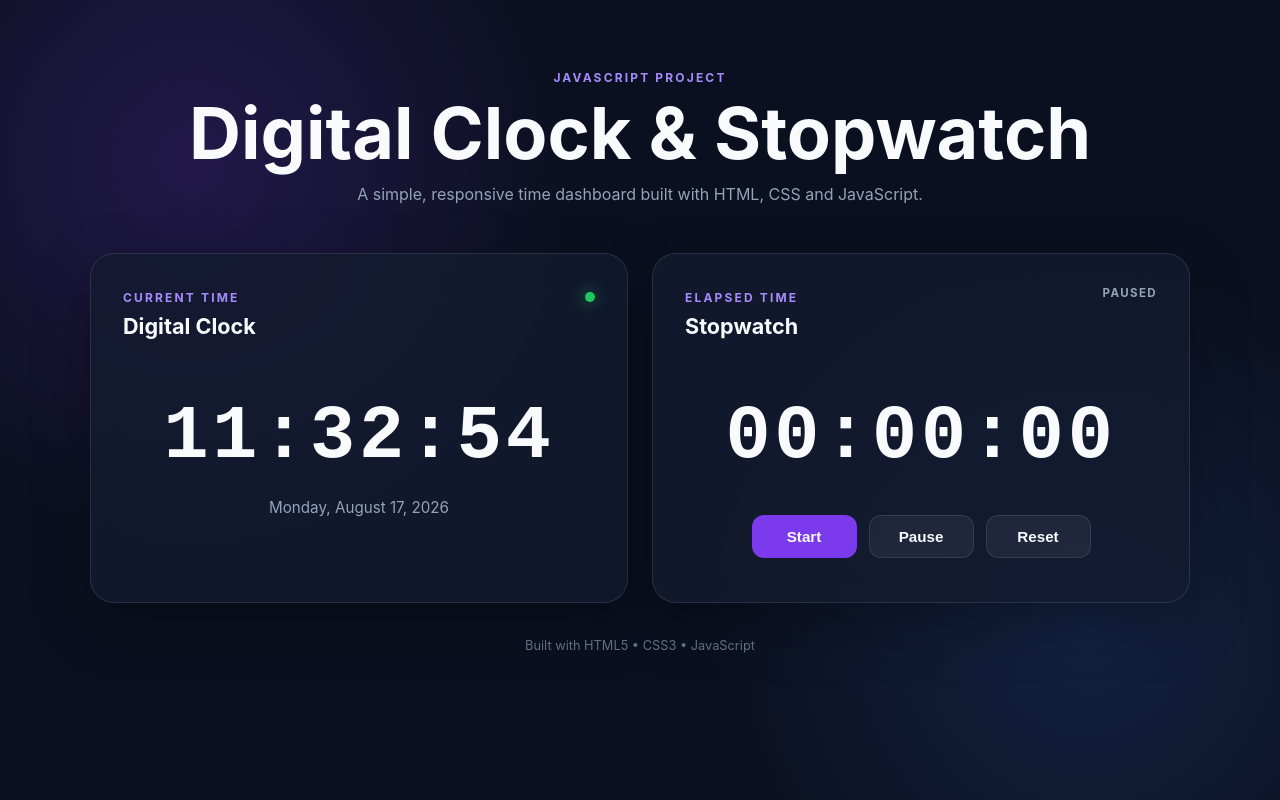
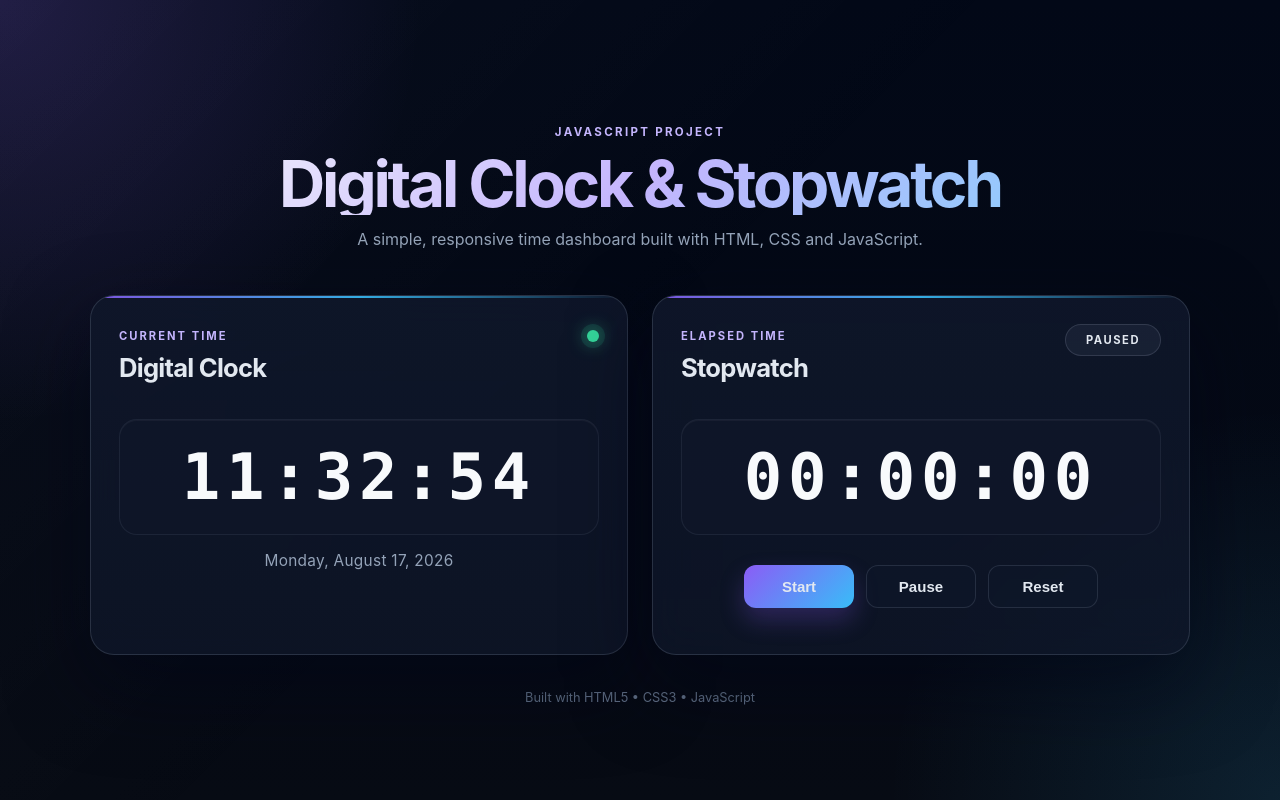
Before and after one commit to i-m-aadi/Task2_clock, a plain HTML site: page index.html in a window 1280 px wide. Drawn offline with Linux system fonts and the light colour scheme.

Commit message:
Update style.css

```diff
--- a/style.css
+++ b/style.css
@@ -4,382 +4,286 @@
   box-sizing: border-box;
 }
 
-
 :root {
-  --bg: #0b1020;
-  --card: rgba(20, 28, 48, 0.82);
-  --border: rgba(255, 255, 255, 0.1);
-
-  --text: #f8fafc;
+  --bg: #070b14;
+  --bg-soft: #0f172a;
+  --card: rgba(15, 23, 42, 0.86);
+  --card-strong: rgba(15, 23, 42, 0.96);
+  --border: rgba(148, 163, 184, 0.2);
+  --text: #e2e8f0;
   --muted: #94a3b8;
-
-  --accent: #7c3aed;
-  --accent-light: #a78bfa;
+  --accent: #8b5cf6;
+  --accent-2: #38bdf8;
+  --success: #34d399;
+  --shadow: 0 30px 80px rgba(2, 6, 23, 0.55);
 }
 
-
-/* Body */
+html {
+  scroll-behavior: smooth;
+}
 
 body {
   min-height: 100vh;
-
-  font-family:
-    Inter,
-    ui-sans-serif,
-    system-ui,
-    -apple-system,
-    BlinkMacSystemFont,
-    "Segoe UI",
-    sans-serif;
-
+  font-family: Inter, "Segoe UI", sans-serif;
   color: var(--text);
-
   background:
-    radial-gradient(
-      circle at 15% 20%,
-      rgba(124, 58, 237, 0.2),
-      transparent 30%
-    ),
-
-    radial-gradient(
-      circle at 85% 80%,
-      rgba(59, 130, 246, 0.15),
-      transparent 30%
-    ),
-
-    var(--bg);
+    radial-gradient(circle at top left, rgba(139, 92, 246, 0.18), transparent 28%),
+    radial-gradient(circle at bottom right, rgba(56, 189, 248, 0.12), transparent 26%),
+    linear-gradient(180deg, #020817 0%, var(--bg) 100%);
+  display: grid;
+  place-items: center;
 }
 
-
-/* Main container */
+body::before {
+  content: "";
+  position: fixed;
+  inset: 0;
+  background: linear-gradient(135deg, rgba(255,255,255,0.03), transparent 50%);
+  pointer-events: none;
+}
 
 .app {
   width: min(1100px, 92%);
-
   margin: 0 auto;
-
-  padding: 70px 0 30px;
+  padding: 60px 0 30px;
 }
-
-
-/* Hero */
 
 .hero {
   text-align: center;
-
-  margin-bottom: 45px;
+  margin-bottom: 42px;
 }
 
-
 .eyebrow {
-  color: var(--accent-light);
-
-  font-size: 0.75rem;
-
+  color: #c4b5fd;
+  font-size: 0.72rem;
   font-weight: 700;
-
-  letter-spacing: 0.18em;
+  letter-spacing: 0.2em;
+  text-transform: uppercase;
 }
 
-
 .hero h1 {
-  margin: 12px 0;
-
-  font-size: clamp(
-    2.2rem,
-    6vw,
-    4.5rem
-  );
-
-  line-height: 1;
+  margin: 14px 0 10px;
+  font-size: clamp(2.4rem, 5vw, 4.6rem);
+  line-height: 0.96;
+  letter-spacing: -0.05em;
+  background: linear-gradient(135deg, #f8fafc 0%, #c4b5fd 50%, #7dd3fc 100%);
+  -webkit-background-clip: text;
+  background-clip: text;
+  color: transparent;
 }
 
-
 .subtitle {
-  max-width: 650px;
-
+  max-width: 680px;
   margin: 0 auto;
-
   color: var(--muted);
-
   font-size: 1rem;
-
-  line-height: 1.7;
+  line-height: 1.75;
 }
-
-
-/* Dashboard */
 
 .dashboard {
   display: grid;
-
-  grid-template-columns:
-    repeat(2, minmax(0, 1fr));
-
+  grid-template-columns: repeat(2, minmax(0, 1fr));
   gap: 24px;
 }
 
-
-/* Cards */
-
 .card {
-  min-height: 350px;
-
-  padding: 32px;
-
+  position: relative;
+  min-height: 360px;
+  padding: 28px 28px 30px;
   border: 1px solid var(--border);
-
   border-radius: 24px;
-
-  background: var(--card);
-
-  backdrop-filter: blur(16px);
-
-  box-shadow:
-    0 20px 60px
-    rgba(0, 0, 0, 0.25);
+  background: linear-gradient(180deg, rgba(15, 23, 42, 0.9), rgba(15, 23, 42, 0.76));
+  backdrop-filter: blur(18px);
+  box-shadow: var(--shadow);
+  overflow: hidden;
 }
 
-
-/* Card heading */
+.card::before {
+  content: "";
+  position: absolute;
+  inset: 0 auto auto 0;
+  width: 100%;
+  height: 2px;
+  background: linear-gradient(90deg, var(--accent), var(--accent-2), transparent);
+  opacity: 0.9;
+}
 
 .card-heading {
   display: flex;
-
   align-items: flex-start;
-
   justify-content: space-between;
-
-  gap: 15px;
+  gap: 16px;
+  margin-bottom: 18px;
 }
 
-
 .label {
-  color: var(--accent-light);
-
-  font-size: 0.75rem;
-
+  display: inline-block;
+  color: #c4b5fd;
+  font-size: 0.7rem;
   font-weight: 700;
-
   letter-spacing: 0.18em;
+  text-transform: uppercase;
 }
 
-
 .card h2 {
-  margin-top: 7px;
-
-  font-size: 1.35rem;
+  margin-top: 8px;
+  font-size: clamp(1.2rem, 2vw, 1.7rem);
+  letter-spacing: -0.03em;
 }
 
-
-/* Clock status */
-
 .status-dot {
-  width: 10px;
-
-  height: 10px;
-
+  width: 12px;
+  height: 12px;
   margin-top: 6px;
-
   border-radius: 50%;
-
-  background: #22c55e;
-
-  box-shadow:
-    0 0 15px
-    rgba(34, 197, 94, 0.7);
+  background: var(--success);
+  box-shadow: 0 0 0 6px rgba(52, 211, 153, 0.12), 0 0 18px rgba(52, 211, 153, 0.9);
 }
 
-
-/* Stopwatch status */
-
 .status-text {
+  display: inline-flex;
+  align-items: center;
+  justify-content: center;
+  min-width: 96px;
+  padding: 8px 12px;
+  border-radius: 999px;
   color: var(--muted);
-
-  font-size: 0.72rem;
-
+  background: rgba(148, 163, 184, 0.08);
+  border: 1px solid rgba(148, 163, 184, 0.18);
+  font-size: 0.7rem;
   font-weight: 700;
-
-  letter-spacing: 0.12em;
+  letter-spacing: 0.14em;
+  text-transform: uppercase;
+  transition: all 0.2s ease;
 }
 
+.status-text.running {
+  color: #d1fae5;
+  background: rgba(52, 211, 153, 0.12);
+  border-color: rgba(52, 211, 153, 0.4);
+}
 
-/* Time */
+.status-text.paused {
+  color: #e2e8f0;
+  background: rgba(148, 163, 184, 0.08);
+  border-color: rgba(148, 163, 184, 0.2);
+}
 
 .time-display {
-  margin: 55px 0 18px;
-
-  font-family:
-    "Courier New",
-    monospace;
-
-  font-size: clamp(
-    2.6rem,
-    6vw,
-    4.7rem
-  );
-
+  margin: 36px 0 16px;
+  padding: 20px 18px;
+  border: 1px solid rgba(148, 163, 184, 0.1);
+  border-radius: 18px;
+  background: rgba(15, 23, 42, 0.8);
+  box-shadow: inset 0 1px 0 rgba(255, 255, 255, 0.04);
+  font-family: "SFMono-Regular", Consolas, "Liberation Mono", Menlo, monospace;
+  font-size: clamp(2.5rem, 5vw, 4.8rem);
   font-weight: 700;
-
-  letter-spacing: 0.05em;
-
+  letter-spacing: 0.09em;
   text-align: center;
-
+  color: #f8fafc;
   font-variant-numeric: tabular-nums;
 }
 
-
-/* Date */
-
 .date-display {
   color: var(--muted);
-
   text-align: center;
-
-  font-size: 0.95rem;
+  font-size: 0.96rem;
+  letter-spacing: 0.02em;
 }
-
-
-/* Buttons */
 
 .controls {
   display: flex;
-
   justify-content: center;
-
+  flex-wrap: wrap;
   gap: 12px;
-
-  margin-top: 35px;
-
-  flex-wrap: wrap;
+  margin-top: 30px;
 }
 
-
 .btn {
-  min-width: 105px;
-
+  min-width: 110px;
   padding: 12px 22px;
-
-  border: 1px solid var(--border);
-
+  border: 1px solid rgba(148, 163, 184, 0.18);
   border-radius: 12px;
-
   color: var(--text);
-
-  background:
-    rgba(255, 255, 255, 0.06);
-
+  background: rgba(148, 163, 184, 0.04);
   cursor: pointer;
-
-  font-size: 0.95rem;
-
+  font-size: 0.94rem;
   font-weight: 600;
-
-  transition:
-    transform 0.2s ease,
-    background 0.2s ease,
-    border-color 0.2s ease;
+  transition: transform 0.2s ease, border-color 0.2s ease, box-shadow 0.2s ease, background 0.2s ease;
 }
 
-
 .btn:hover {
-  transform: translateY(-2px);
-
-  border-color:
-    rgba(167, 139, 250, 0.55);
-
-  background:
-    rgba(255, 255, 255, 0.11);
+  transform: translateY(-1px);
+  border-color: rgba(196, 181, 253, 0.5);
+  background: rgba(148, 163, 184, 0.08);
+  box-shadow: 0 10px 25px rgba(139, 92, 246, 0.12);
 }
-
 
 .btn:active {
   transform: translateY(0);
 }
 
-
-/* Start button */
-
 .btn.primary {
-  border-color: transparent;
-
-  background: var(--accent);
+  background: linear-gradient(135deg, var(--accent), var(--accent-2));
+  border: none;
+  box-shadow: 0 12px 24px rgba(139, 92, 246, 0.25);
 }
 
-
 .btn.primary:hover {
-  background: #6d28d9;
+  background: linear-gradient(135deg, #9d6bff, #56c1ff);
 }
 
-
-/* Footer */
-
-footer {
-  padding-top: 35px;
-
-  color: #64748b;
-
-  text-align: center;
-
-  font-size: 0.8rem;
+.btn.secondary {
+  background: rgba(15, 23, 42, 0.65);
 }
 
-
-/* Tablet / Mobile */
-
 @media (max-width: 760px) {
-
   .app {
-    padding-top: 40px;
+    padding-top: 36px;
   }
-
 
   .dashboard {
     grid-template-columns: 1fr;
   }
 
-
   .card {
-    min-height: auto;
-
-    padding: 25px 20px;
+    min-height: 300px;
+    padding: 22px 20px 26px;
   }
 
-
   .time-display {
-    margin: 40px 0 15px;
-
-    font-size:
-      clamp(
-        2.2rem,
-        13vw,
-        4rem
-      );
+    letter-spacing: 0.05em;
   }
 
+  .controls {
+    flex-direction: column;
+  }
+
+  .btn {
+    width: 100%;
+  }
 }
 
-
-/* Small phones */
+footer {
+  padding-top: 35px;
+  color: #64748b;
+  text-align: center;
+  font-size: 0.8rem;
+}
 
 @media (max-width: 420px) {
-
   .hero h1 {
     font-size: 2.25rem;
   }
-
 
   .subtitle {
     font-size: 0.9rem;
   }
 
-
   .btn {
     flex: 1;
-
     min-width: 85px;
-
     padding: 11px 12px;
   }
-
 }
```
